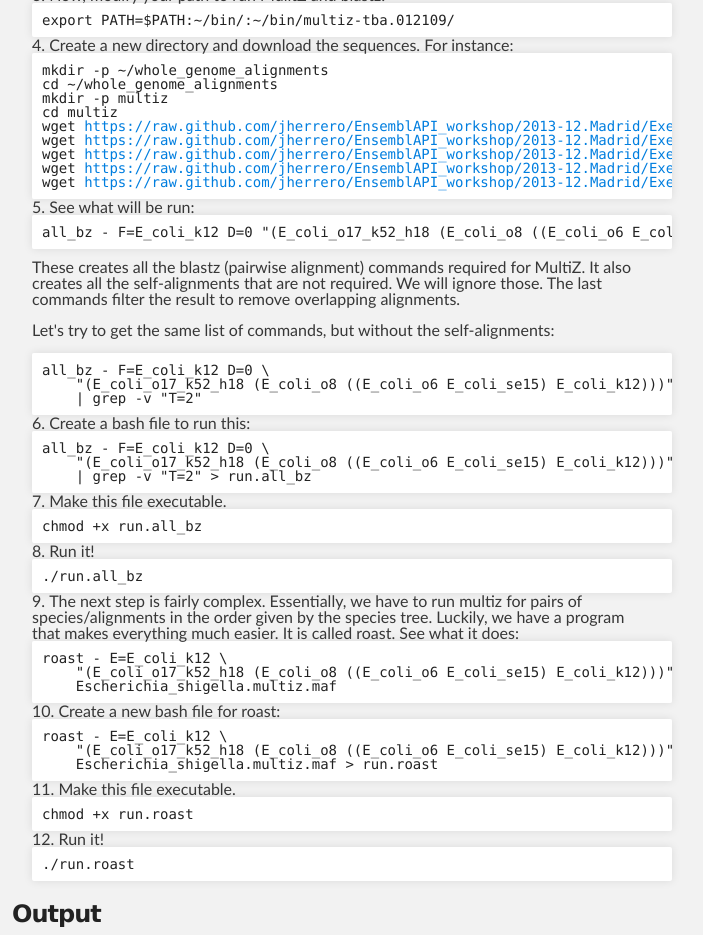
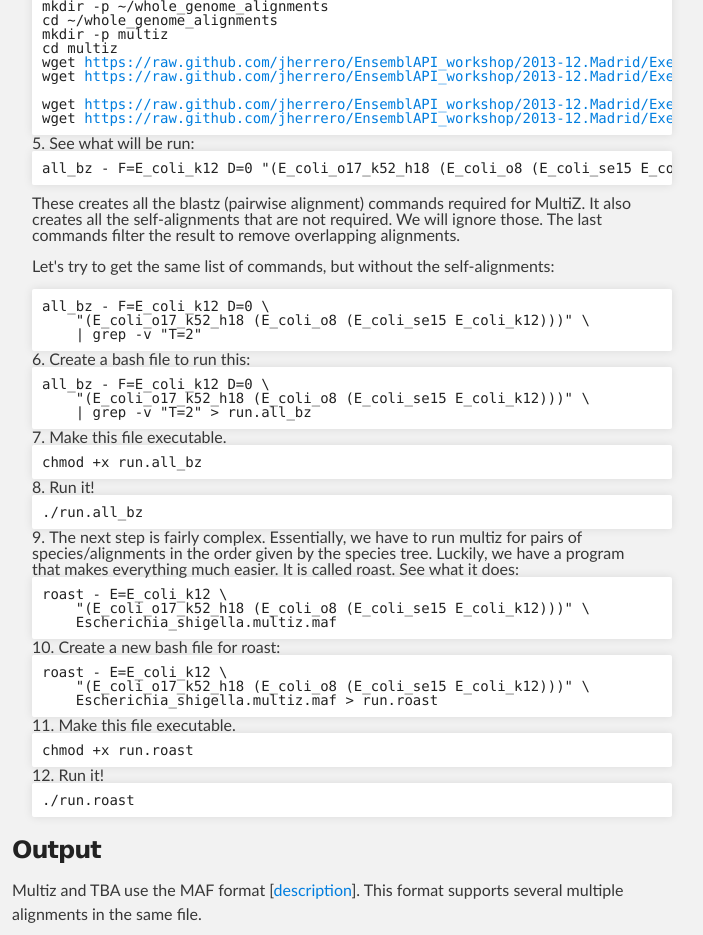
Before and after one commit to jherrero/EnsemblAPI_workshop, a plain HTML site: page 2013-12.Madrid/Alignments.html in a window 1280 px wide. Shown: the part 1900-2835 px from the top of the page, without its empty margins (308-1011 px from the left). Drawn offline with nearby package versions, Linux system fonts and the light colour scheme.

Commit message:
Removed E_coli_o6 from the set of species to make the exercise faster.

```diff
--- a/2013-12.Madrid/Alignments.html
+++ b/2013-12.Madrid/Alignments.html
@@ -70,13 +70,17 @@ hand, relies on the name of the files.</p>
 <ul>
 <li>ftp://ftp.ensemblgenomes.org/pub/bacteria/release-11/fasta/escherichia_shigella_collection/e_coli_k12/dna/E_coli_k12.EB1_e_coli_k12.dna.toplevel.fa.gz</li>
 <li>ftp://ftp.ensemblgenomes.org/pub/bacteria/release-11/fasta/escherichia_shigella_collection/e_coli_o17_k52_h18/dna/E_coli_o17_k52_h18.EB1_e_coli_o17_k52_h18.dna_rm.chromosome.Chromosome.fa.gz</li>
+<!--
 <li>ftp://ftp.ensemblgenomes.org/pub/bacteria/release-11/fasta/escherichia_shigella_collection/e_coli_o6/dna/E_coli_o6.EB1_e_coli_o6.dna_rm.chromosome.Chromosome.fa.gz</li>
+-->
 <li>ftp://ftp.ensemblgenomes.org/pub/bacteria/release-11/fasta/escherichia_shigella_collection/e_coli_o8/dna/E_coli_o8.EB1_e_coli_o8.dna_rm.chromosome.Chromosome.fa.gz</li>
 <li>ftp://ftp.ensemblgenomes.org/pub/bacteria/release-11/fasta/escherichia_shigella_collection/e_coli_se15/dna/E_coli_se15.EB2_e_coli_se15.dna_rm.chromosome.Chromosome.fa.gz</li>
 </ul>
 </li>
 <li>Change the name of the files to match the species names in the tree</li>
+<!--
 <li>Modify the E_coli_o6 to mask all non-canonical nucleotides</li>
+-->
 </ol>
 
 
@@ -87,7 +91,9 @@ hand, relies on the name of the files.</p>
  <ul>
  <li>E_coli_o17_k52_h18 fasta file: [<a href="https://raw.github.com/jherrero/EnsemblAPI_workshop/2013-12.Madrid/Exercises/MultiZ/E_coli_o17_k52_h18">E_coli_o17_k52_h18</a>] </li>
  <li>E_coli_o8 fasta file: [<a href="https://raw.github.com/jherrero/EnsemblAPI_workshop/2013-12.Madrid/Exercises/MultiZ/E_coli_o8">E_coli_o8</a>] </li>
+<!--
  <li>E_coli_o6 fasta file: [<a href="https://raw.github.com/jherrero/EnsemblAPI_workshop/2013-12.Madrid/Exercises/MultiZ/E_coli_o6">E_coli_o6</a>] </li>
+-->
  <li>E_coli_se15 fasta file: [<a href="https://raw.github.com/jherrero/EnsemblAPI_workshop/2013-12.Madrid/Exercises/MultiZ/E_coli_se15">E_coli_se15</a>] </li>
  <li>E_coli_k12 fasta file: [<a href="https://raw.github.com/jherrero/EnsemblAPI_workshop/2013-12.Madrid/Exercises/MultiZ/E_coli_k12">E_coli_k12</a>] </li>
  </ul></li>
@@ -153,29 +159,49 @@ mkdir -p multiz
 cd multiz
 wget <a id="E_coli_o17_k52_h18_file_url">https://raw.github.com/jherrero/EnsemblAPI_workshop/2013-12.Madrid/Exercises/MultiZ/E_coli_o17_k52_h18</a>
 wget <a id="E_coli_o8_file_url">https://raw.github.com/jherrero/EnsemblAPI_workshop/2013-12.Madrid/Exercises/MultiZ/E_coli_o8</a>
-wget <a id="E_coli_o6_file_url">https://raw.github.com/jherrero/EnsemblAPI_workshop/2013-12.Madrid/Exercises/MultiZ/E_coli_o6</a>
+<!--
+ wget <a id="E_coli_o6_file_url">https://raw.github.com/jherrero/EnsemblAPI_workshop/2013-12.Madrid/Exercises/MultiZ/E_coli_o6</a>
+-->
 wget <a id="E_coli_se15_file_url">https://raw.github.com/jherrero/EnsemblAPI_workshop/2013-12.Madrid/Exercises/MultiZ/E_coli_se15</a>
 wget <a id="E_coli_k12_file_url">https://raw.github.com/jherrero/EnsemblAPI_workshop/2013-12.Madrid/Exercises/MultiZ/E_coli_k12</a>
 </pre>
 </li>
 
 <li>See what will be run:
+<!--
 <pre>
 all_bz - F=E_coli_k12 D=0 "(E_coli_o17_k52_h18 (E_coli_o8 ((E_coli_o6 E_coli_se15) E_coli_k12)))"
+</pre>
+-->
+<pre>
+all_bz - F=E_coli_k12 D=0 "(E_coli_o17_k52_h18 (E_coli_o8 (E_coli_se15 E_coli_k12)))"
 </pre>
 <p>These creates all the blastz (pairwise alignment) commands required for MultiZ. It also creates all the self-alignments that are not required. We will ignore those. The last commands filter the result to remove overlapping alignments.</p>
 <p>Let's try to get the same list of commands, but without the self-alignments:</p>
 <pre>
 all_bz - F=E_coli_k12 D=0 \
+    "(E_coli_o17_k52_h18 (E_coli_o8 (E_coli_se15 E_coli_k12)))" \
+    | grep -v "T=2"
+</pre>
+<!--
+<pre>
+all_bz - F=E_coli_k12 D=0 \
     "(E_coli_o17_k52_h18 (E_coli_o8 ((E_coli_o6 E_coli_se15) E_coli_k12)))" \
     | grep -v "T=2"
 </pre>
+-->
 
 </li>
 
 <li>Create a bash file to run this:
+<!--
 <pre>all_bz - F=E_coli_k12 D=0 \
     "(E_coli_o17_k52_h18 (E_coli_o8 ((E_coli_o6 E_coli_se15) E_coli_k12)))" \
+    | grep -v "T=2" > run.all_bz
+</pre>
+-->
+<pre>all_bz - F=E_coli_k12 D=0 \
+    "(E_coli_o17_k52_h18 (E_coli_o8 (E_coli_se15 E_coli_k12)))" \
     | grep -v "T=2" > run.all_bz
 </pre>
 </li>
@@ -194,17 +220,31 @@ all_bz - F=E_coli_k12 D=0 \
 <li>The next step is fairly complex. Essentially, we have to run multiz for pairs of species/alignments in the order given by the species tree. Luckily, we have a program that makes everything much easier. It is called roast. See what it does:
 <pre>
 roast - E=E_coli_k12 \
+    "(E_coli_o17_k52_h18 (E_coli_o8 (E_coli_se15 E_coli_k12)))" \
+    Escherichia_shigella.multiz.maf
+</pre>
+<!--
+<pre>
+roast - E=E_coli_k12 \
     "(E_coli_o17_k52_h18 (E_coli_o8 ((E_coli_o6 E_coli_se15) E_coli_k12)))" \
     Escherichia_shigella.multiz.maf
 </pre>
+-->
 </li>
 
 <li>Create a new bash file for roast:
 <pre>
 roast - E=E_coli_k12 \
+    "(E_coli_o17_k52_h18 (E_coli_o8 (E_coli_se15 E_coli_k12)))" \
+    Escherichia_shigella.multiz.maf > run.roast
+</pre>
+<!--
+<pre>
+roast - E=E_coli_k12 \
     "(E_coli_o17_k52_h18 (E_coli_o8 ((E_coli_o6 E_coli_se15) E_coli_k12)))" \
     Escherichia_shigella.multiz.maf > run.roast
 </pre>
+-->
 </li>
 
 <li>Make this file executable.
```
